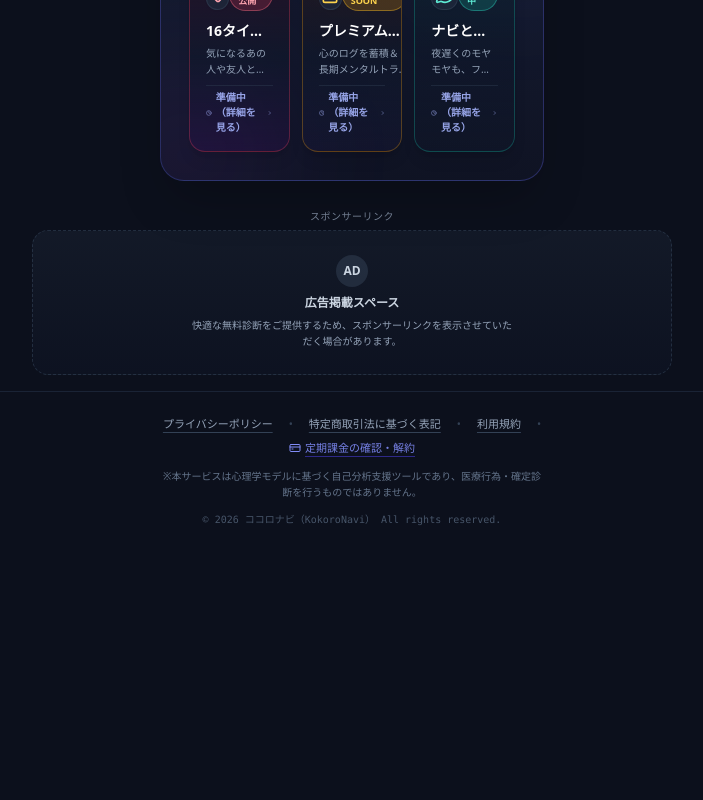
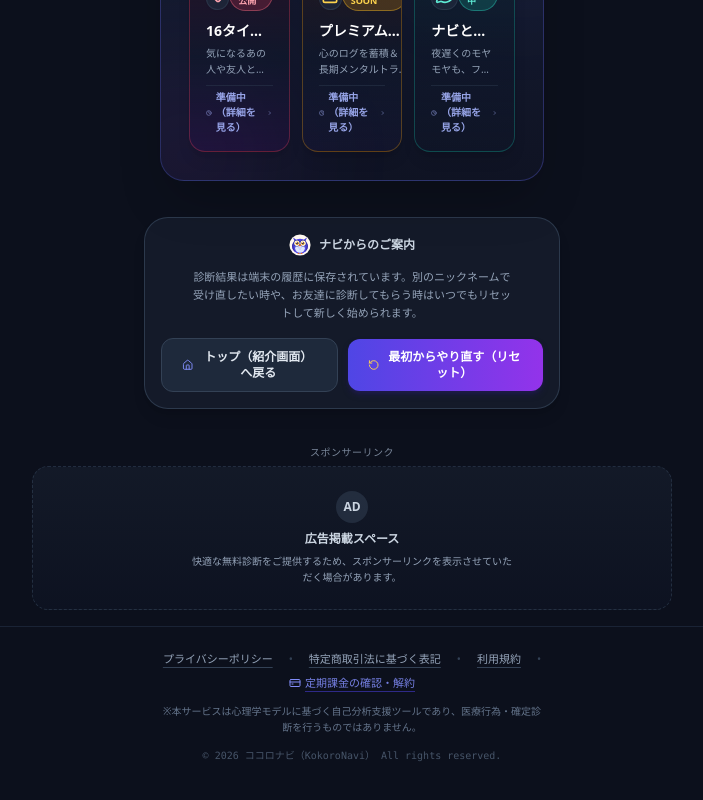
Before and after one commit to nako4747tamaru/my-project-2, a Next.js app: page /result in a window 1280 px wide. Shown: the part 5790-6590 px from the top of the page, without its empty margins (288-991 px from the left). Before the commit the page ends 6406 px from the top, so only its background shows below. Built offline with nearby package versions, Linux system fonts and the light colour scheme; no server answers.

Commit message:
feat: 診断結果画面からのトップ戻る/再診断動線の強化とゲスト診断データのクリーンリセット機能の追加

```diff
--- a/app/page.tsx
+++ b/app/page.tsx
@@ -7,6 +7,7 @@ import ChatDiagnosticScreen from '../components/chat/ChatDiagnosticScreen';
 import ResultScreen from '../components/result/ResultScreen';
 import { Answers } from '../lib/personality';
 import { QUESTIONS as defaultQuestions } from '../lib/questions';
+import { resetDiagnosticSession } from '../lib/session';
 
 function HomeContent() {
   const searchParams = useSearchParams();
@@ -128,12 +129,23 @@ function HomeContent() {
     window.scrollTo({ top: 0, behavior: 'smooth' });
   };
 
+  // 診断データを初期化して最初から受ける
+  const handleResetAndStart = () => {
+    resetDiagnosticSession();
+    setUserAnswers(undefined);
+    setHasResumeData(false);
+    setResumeIndex(0);
+    setViewMode('chat');
+    window.scrollTo({ top: 0, behavior: 'smooth' });
+  };
+
   return (
     <main className="min-h-screen bg-[#0C101C]">
       {viewMode === 'landing' && (
         <LandingView
           onStartDiagnosis={handleStartDiagnosis}
           onPreviewType={handlePreviewType}
+          onResetAndStart={handleResetAndStart}
           hasResumeData={hasResumeData}
           resumeIndex={resumeIndex}
           userName={userName}
@@ -153,7 +165,8 @@ function HomeContent() {
           userName={userName}
           answers={userAnswers}
           initialType={typeParam}
-          onRetest={handleRetest}
+          onRetest={handleResetAndStart}
+          onBackToHome={handleBackToLanding}
         />
       )}
     </main>
--- a/app/result/ResultClient.tsx
+++ b/app/result/ResultClient.tsx
@@ -5,6 +5,7 @@ import { useSearchParams, useRouter } from 'next/navigation';
 import ResultScreen from '../../components/result/ResultScreen';
 import { Answers } from '../../lib/personality';
 import { QUESTIONS as defaultQuestions } from '../../lib/questions';
+import { resetDiagnosticSession } from '../../lib/session';
 
 export default function ResultClient() {
   const searchParams = useSearchParams();
@@ -58,7 +59,11 @@ export default function ResultClient() {
         userName={userName}
         answers={answers}
         initialType={typeParam}
-        onRetest={() => router.push('/')}
+        onRetest={() => {
+          resetDiagnosticSession();
+          router.push('/?mode=chat');
+        }}
+        onBackToHome={() => router.push('/')}
       />
     </main>
   );
--- a/components/landing/LandingView.tsx
+++ b/components/landing/LandingView.tsx
@@ -23,6 +23,7 @@ import TypeLandingSection from './TypeLandingSection';
 interface LandingViewProps {
   onStartDiagnosis: () => void;
   onPreviewType?: (typeCode: string) => void;
+  onResetAndStart?: () => void;
   hasResumeData?: boolean;
   resumeIndex?: number;
   userName?: string;
@@ -31,6 +32,7 @@ interface LandingViewProps {
 export default function LandingView({
   onStartDiagnosis,
   onPreviewType,
+  onResetAndStart,
   hasResumeData,
   resumeIndex = 0,
   userName = '',
@@ -118,6 +120,16 @@ export default function LandingView({
               <ArrowRight className="w-4 h-4" />
             </button>
 
+            {hasResumeData && onResetAndStart && (
+              <button
+                onClick={onResetAndStart}
+                className="w-full sm:w-auto px-5 py-3.5 rounded-2xl bg-[#141A29] hover:bg-slate-800 text-slate-300 hover:text-white text-xs font-bold border border-slate-700/80 transition-colors flex items-center justify-center gap-1.5 cursor-pointer"
+                title="前回のデータを初期化して最初から受ける"
+              >
+                <span>最初からやり直す（リセット）</span>
+              </button>
+            )}
+
             <Link
               href="/result"
               className="w-full sm:w-auto px-5 py-3.5 rounded-2xl bg-[#141A29] hover:bg-slate-800 text-slate-300 hover:text-white text-xs font-bold border border-slate-700/80 transition-colors flex items-center justify-center gap-1.5"
--- a/components/result/ResultScreen.tsx
+++ b/components/result/ResultScreen.tsx
@@ -26,6 +26,7 @@ import {
   Printer,
   Loader2,
   CreditCard,
+  Home,
 } from 'lucide-react';
 import { saveDiagnosticHistory } from '../../lib/history';
 
@@ -45,6 +46,7 @@ import LegalModal, { LegalTab } from '../common/LegalModal';
 import LegalFooter from '../common/LegalFooter';
 import AdContainer from '../common/AdContainer';
 import ComingSoonSection from './ComingSoonSection';
+import { resetDiagnosticSession } from '../../lib/session';
 
 export interface ResultScreenProps {
   /** ユーザーのニックネーム */
@@ -61,6 +63,8 @@ export interface ResultScreenProps {
   onUnlockPremium?: () => void;
   /** 再診断ボタン押下時のコールバック */
   onRetest?: () => void;
+  /** トップページへ戻るコールバック */
+  onBackToHome?: () => void;
   /** シェアボタン押下時のコールバック */
   onShare?: () => void;
   /** 既に有料会員であるかどうかのフラグ */
@@ -254,6 +258,7 @@ export default function ResultScreen({
   initialType,
   onUnlockPremium,
   onRetest,
+  onBackToHome,
   onShare,
   isPremiumUnlocked = false,
 }: ResultScreenProps) {
@@ -303,6 +308,27 @@ export default function ResultScreen({
   const handleOpenLegal = (tab: LegalTab) => {
     setLegalModalTab(tab);
     setLegalModalOpen(true);
+  };
+
+  // 診断を最初からやり直す（ゲストデータのクリーンリセット）
+  const handleTriggerRetest = () => {
+    if (window.confirm('回答データを初期化して、最初から診断をやり直しますか？')) {
+      resetDiagnosticSession();
+      if (onRetest) {
+        onRetest();
+      } else if (typeof window !== 'undefined') {
+        window.location.href = '/?mode=chat';
+      }
+    }
+  };
+
+  // トップページに戻る
+  const handleTriggerBackToHome = () => {
+    if (onBackToHome) {
+      onBackToHome();
+    } else if (typeof window !== 'undefined') {
+      window.location.href = '/';
+    }
   };
 
   // 購入状態の自動復元 ＆ Stripe決済リダイレクト結果の検知
@@ -673,15 +699,14 @@ ${shareUrl}
               <span className="hidden sm:inline">規約</span>
             </button>
 
-            {onRetest && (
             <button
-                onClick={onRetest}
+              onClick={handleTriggerRetest}
               className="inline-flex items-center gap-1 px-3 py-1.5 rounded-full bg-slate-800/90 hover:bg-slate-700 text-xs text-slate-300 hover:text-white transition-colors border border-slate-700/60 cursor-pointer"
+              title="最初からやり直す（回答データを初期化）"
             >
               <RotateCcw className="w-3.5 h-3.5" />
               <span>再診断</span>
             </button>
-            )}
           </div>
         </div>
       </header>
@@ -1501,6 +1526,38 @@ ${shareUrl}
         {/* 近日公開（Coming Soon）機能エリア */}
         {/* ======================================================== */}
         <ComingSoonSection />
+
+        {/* ======================================================== */}
+        {/* ボトムアクションバー: トップに戻る / 最初から再診断 */}
+        {/* ======================================================== */}
+        <div className="pt-4 pb-2 space-y-3">
+          <div className="p-4 rounded-3xl bg-[#141A29] border border-slate-700/80 text-center space-y-3 shadow-lg">
+            <div className="flex items-center justify-center gap-2 text-xs font-bold text-slate-300">
+              <OwlMascot size={22} />
+              <span>ナビからのご案内</span>
+            </div>
+            <p className="text-[11px] text-slate-400 leading-relaxed max-w-xs mx-auto">
+              診断結果は端末の履歴に保存されています。別のニックネームで受け直したい時や、お友達に診断してもらう時はいつでもリセットして新しく始められます。
+            </p>
+            <div className="flex flex-col sm:flex-row items-center justify-center gap-2.5 pt-1">
+              <button
+                onClick={handleTriggerBackToHome}
+                className="w-full sm:w-auto px-5 py-2.5 rounded-xl bg-slate-800 hover:bg-slate-700 text-slate-200 hover:text-white font-bold text-xs border border-slate-700 flex items-center justify-center gap-1.5 transition-colors cursor-pointer"
+              >
+                <Home className="w-3.5 h-3.5 text-indigo-400" />
+                <span>トップ（紹介画面）へ戻る</span>
+              </button>
+
+              <button
+                onClick={handleTriggerRetest}
+                className="w-full sm:w-auto px-5 py-2.5 rounded-xl bg-gradient-to-r from-indigo-600 to-purple-600 hover:from-indigo-500 hover:to-purple-500 text-white font-bold text-xs shadow-md shadow-indigo-950 flex items-center justify-center gap-1.5 transition-transform active:scale-95 cursor-pointer"
+              >
+                <RotateCcw className="w-3.5 h-3.5 text-amber-300" />
+                <span>最初からやり直す（リセット）</span>
+              </button>
+            </div>
+          </div>
+        </div>
       </main>
 
       {/* 法務・規約フッター */}
--- /dev/null
+++ b/lib/session.ts
@@ -0,0 +1,16 @@
+'use client';
+
+/**
+ * ゲスト診断データ（回答、ニックネーム、進捗インデックス）をlocalStorageから安全に消去する
+ * ※ Stripe顧客情報や有料プラン権限、診断履歴一覧は保護し、入力フォームと進行状態のみをクリーンにリセットします
+ */
+export function resetDiagnosticSession(): void {
+  if (typeof window === 'undefined') return;
+  try {
+    localStorage.removeItem('kokoro_navi_answers_v2');
+    localStorage.removeItem('kokoro_navi_nickname_v2');
+    localStorage.removeItem('kokoro_navi_current_index_v2');
+  } catch (e) {
+    console.warn('Failed to reset diagnostic session:', e);
+  }
+}
```
Lines whose indentation alone changed are shown as unchanged.
